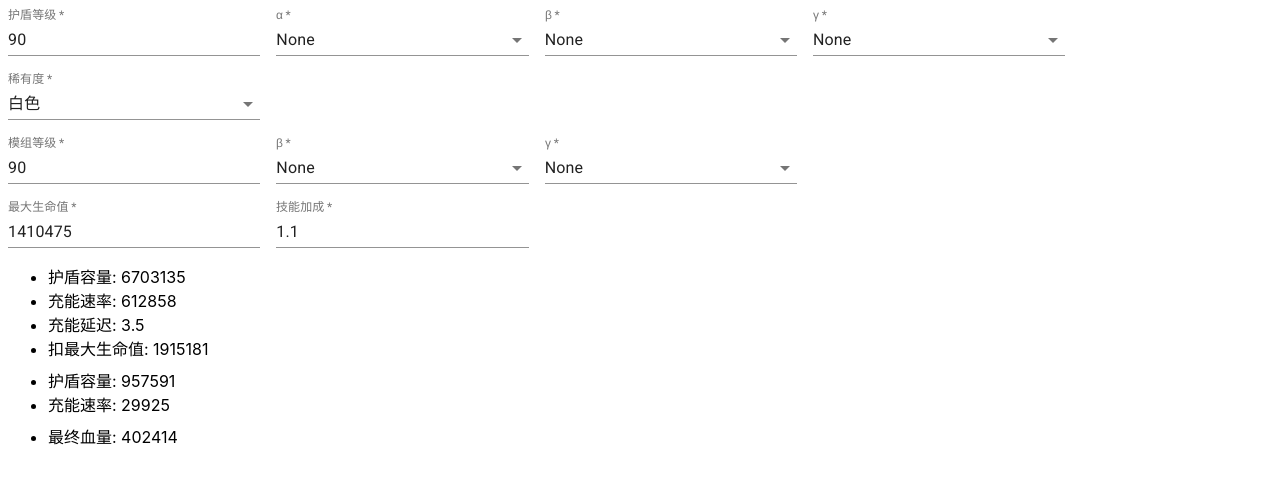
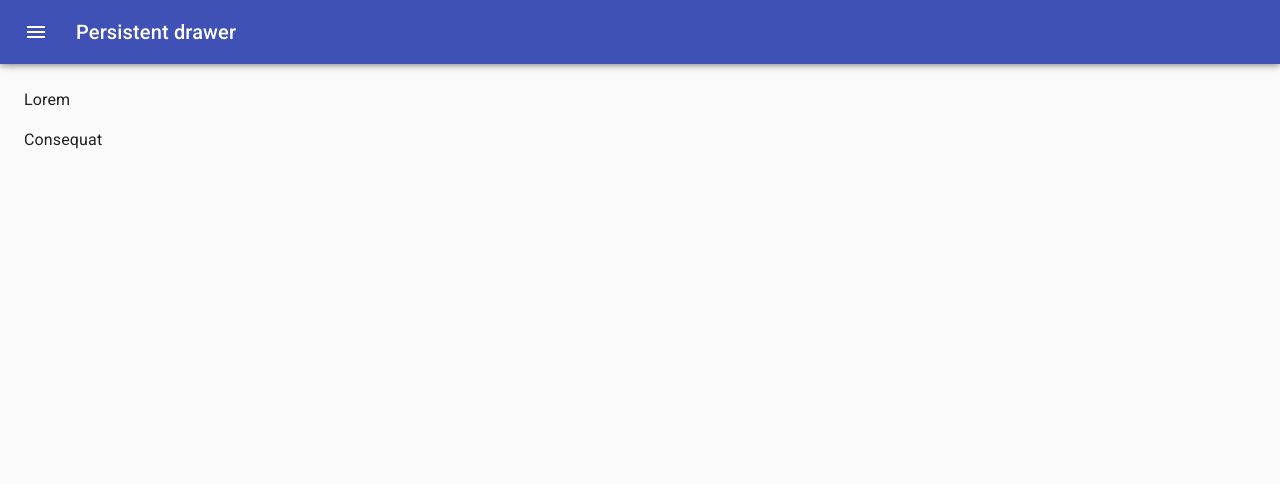
Before and after one commit to shinobi9/game-tools, a React app: page / in a window 1280 px wide. Built offline with nearby package versions, Linux system fonts and the light colour scheme.

Commit message:
add react-router"

```diff
--- a/public/index.html
+++ b/public/index.html
@@ -9,22 +9,12 @@
   <meta name="description" content="Web site created using create-react-app" />
   <link rel="stylesheet" href="https://fonts.googleapis.com/css?family=Roboto:300,400,500,700&display=swap" />
 
-  <title>React App</title>
+  <title>Game Tools</title>
 </head>
 
 <body>
   <noscript>You need to enable JavaScript to run this app.</noscript>
   <div id="root"></div>
-  <!--
-      This HTML file is a template.
-      If you open it directly in the browser, you will see an empty page.
-
-      You can add webfonts, meta tags, or analytics to this file.
-      The build step will place the bundled scripts into the <body> tag.
-
-      To begin the development, run `npm start` or `yarn start`.
-      To create a production bundle, use `npm run build` or `yarn build`.
-    -->
 </body>
 
 </html>
--- a/src/components/App.js
+++ /dev/null
@@ -1,9 +0,0 @@
-import Borderlands2Calculator from './Borderlands2Calculator';
-
-function App() {
-  return (
-    <Borderlands2Calculator />
-  );
-}
-
-export default App;
--- /dev/null
+++ b/src/components/Welcome.js
@@ -0,0 +1,179 @@
+import React from 'react';
+import clsx from 'clsx';
+import { makeStyles, useTheme } from '@material-ui/core/styles';
+import Drawer from '@material-ui/core/Drawer';
+import CssBaseline from '@material-ui/core/CssBaseline';
+import AppBar from '@material-ui/core/AppBar';
+import Toolbar from '@material-ui/core/Toolbar';
+import List from '@material-ui/core/List';
+import Typography from '@material-ui/core/Typography';
+import Divider from '@material-ui/core/Divider';
+import IconButton from '@material-ui/core/IconButton';
+import MenuIcon from '@material-ui/icons/Menu';
+import ChevronLeftIcon from '@material-ui/icons/ChevronLeft';
+import ChevronRightIcon from '@material-ui/icons/ChevronRight';
+import ListItem from '@material-ui/core/ListItem';
+import ListItemIcon from '@material-ui/core/ListItemIcon';
+import ListItemText from '@material-ui/core/ListItemText';
+import InboxIcon from '@material-ui/icons/MoveToInbox';
+// import MailIcon from '@material-ui/icons/Mail';
+import { Link } from 'react-router-dom';
+
+const drawerWidth = 240;
+
+const useStyles = makeStyles((theme) => ({
+  root: {
+    display: 'flex',
+  },
+  appBar: {
+    transition: theme.transitions.create(['margin', 'width'], {
+      easing: theme.transitions.easing.sharp,
+      duration: theme.transitions.duration.leavingScreen,
+    }),
+  },
+  appBarShift: {
+    width: `calc(100% - ${drawerWidth}px)`,
+    marginLeft: drawerWidth,
+    transition: theme.transitions.create(['margin', 'width'], {
+      easing: theme.transitions.easing.easeOut,
+      duration: theme.transitions.duration.enteringScreen,
+    }),
+  },
+  menuButton: {
+    marginRight: theme.spacing(2),
+  },
+  hide: {
+    display: 'none',
+  },
+  drawer: {
+    width: drawerWidth,
+    flexShrink: 0,
+  },
+  drawerPaper: {
+    width: drawerWidth,
+  },
+  drawerHeader: {
+    display: 'flex',
+    alignItems: 'center',
+    padding: theme.spacing(0, 1),
+    // necessary for content to be below app bar
+    ...theme.mixins.toolbar,
+    justifyContent: 'flex-end',
+  },
+  content: {
+    flexGrow: 1,
+    padding: theme.spacing(3),
+    transition: theme.transitions.create('margin', {
+      easing: theme.transitions.easing.sharp,
+      duration: theme.transitions.duration.leavingScreen,
+    }),
+    marginLeft: -drawerWidth,
+  },
+  contentShift: {
+    transition: theme.transitions.create('margin', {
+      easing: theme.transitions.easing.easeOut,
+      duration: theme.transitions.duration.enteringScreen,
+    }),
+    marginLeft: 0,
+  },
+  link: {
+    textDecoration: "none"
+  }
+}));
+
+export default function Welcome() {
+  const classes = useStyles();
+  const theme = useTheme();
+  const [open, setOpen] = React.useState(false);
+
+  const handleDrawerOpen = () => {
+    setOpen(true);
+  };
+
+  const handleDrawerClose = () => {
+    setOpen(false);
+  };
+
+  return (
+    <div className={classes.root}>
+      <CssBaseline />
+      <AppBar
+        position="fixed"
+        className={clsx(classes.appBar, {
+          [classes.appBarShift]: open,
+        })}
+      >
+        <Toolbar>
+          <IconButton
+            color="inherit"
+            aria-label="open drawer"
+            onClick={handleDrawerOpen}
+            edge="start"
+            className={clsx(classes.menuButton, open && classes.hide)}
+          >
+            <MenuIcon />
+          </IconButton>
+          <Typography variant="h6" noWrap>
+            Persistent drawer
+          </Typography>
+        </Toolbar>
+      </AppBar>
+      <Drawer
+        className={classes.drawer}
+        variant="persistent"
+        anchor="left"
+        open={open}
+        classes={{
+          paper: classes.drawerPaper,
+        }}
+      >
+        <div className={classes.drawerHeader}>
+          <IconButton onClick={handleDrawerClose}>
+            {theme.direction === 'ltr' ? <ChevronLeftIcon /> : <ChevronRightIcon />}
+          </IconButton>
+        </div>
+        <Divider />
+        <List>
+          <Link className={classes.link} to="/borderlands2-calculator" >
+            <ListItem button key={"无主压血计算器"}>
+              <ListItemIcon><InboxIcon /> </ListItemIcon>
+              <ListItemText primary={"无主"} ></ListItemText>
+              {/* <Link to="/borderlands2-calculator" /> */}
+            </ListItem>
+          </Link>
+          <Divider />
+        </List>
+        {/* <List>
+          {['Inbox', 'Starred', 'Send email', 'Drafts'].map((text, index) => (
+            <ListItem button key={text}>
+              <ListItemIcon>{index % 2 === 0 ? <InboxIcon /> : <MailIcon />}</ListItemIcon>
+              <ListItemText primary={text} />
+            </ListItem>
+          ))}
+        </List> */}
+        <Divider />
+        {/* <List>
+          {['All mail', 'Trash', 'Spam'].map((text, index) => (
+            <ListItem button key={text}>
+              <ListItemIcon>{index % 2 === 0 ? <InboxIcon /> : <MailIcon />}</ListItemIcon>
+              <ListItemText primary={text} />
+            </ListItem>
+          ))}
+        </List> */}
+      </Drawer>
+      <main
+        className={clsx(classes.content, {
+          [classes.contentShift]: open,
+        })}
+      >
+        <div className={classes.drawerHeader} />
+        <Typography paragraph>
+          Lorem
+        </Typography>
+        <Typography paragraph>
+          Consequat
+        </Typography>
+      </main>
+    </div >
+  );
+}
--- a/src/index.js
+++ b/src/index.js
@@ -1,10 +1,15 @@
 import React from 'react';
 import ReactDOM from 'react-dom';
 import './css/index.css';
-
-import App from './components/App';
+import { Router, Route } from 'react-router';
+import { createHashHistory } from 'history';
+import Borderlands2Calculator from './components/Borderlands2Calculator';
+import Welcome from './components/Welcome';
 
 ReactDOM.render(
-  <App />,
+  <Router history={createHashHistory()}>
+    <Route exact path="/" component={Welcome} />
+    <Route path="/borderlands2-calculator" component={Borderlands2Calculator} />
+  </Router>,
   document.getElementById('root')
 );
```
